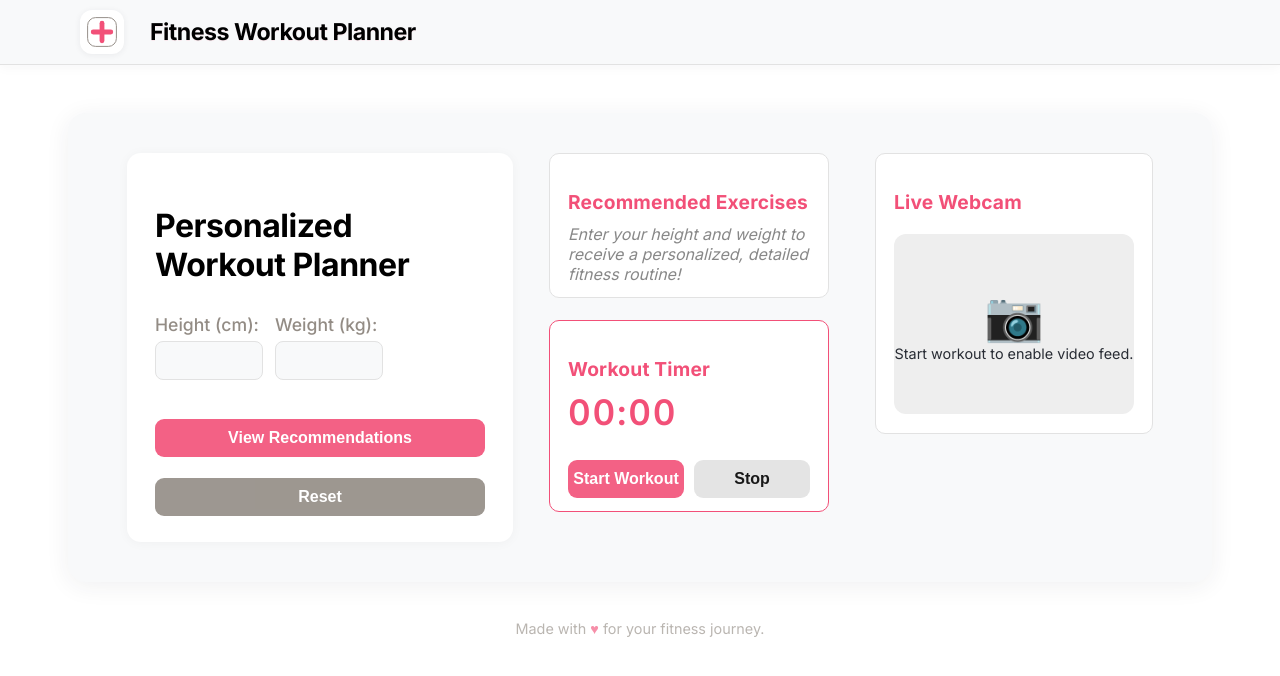
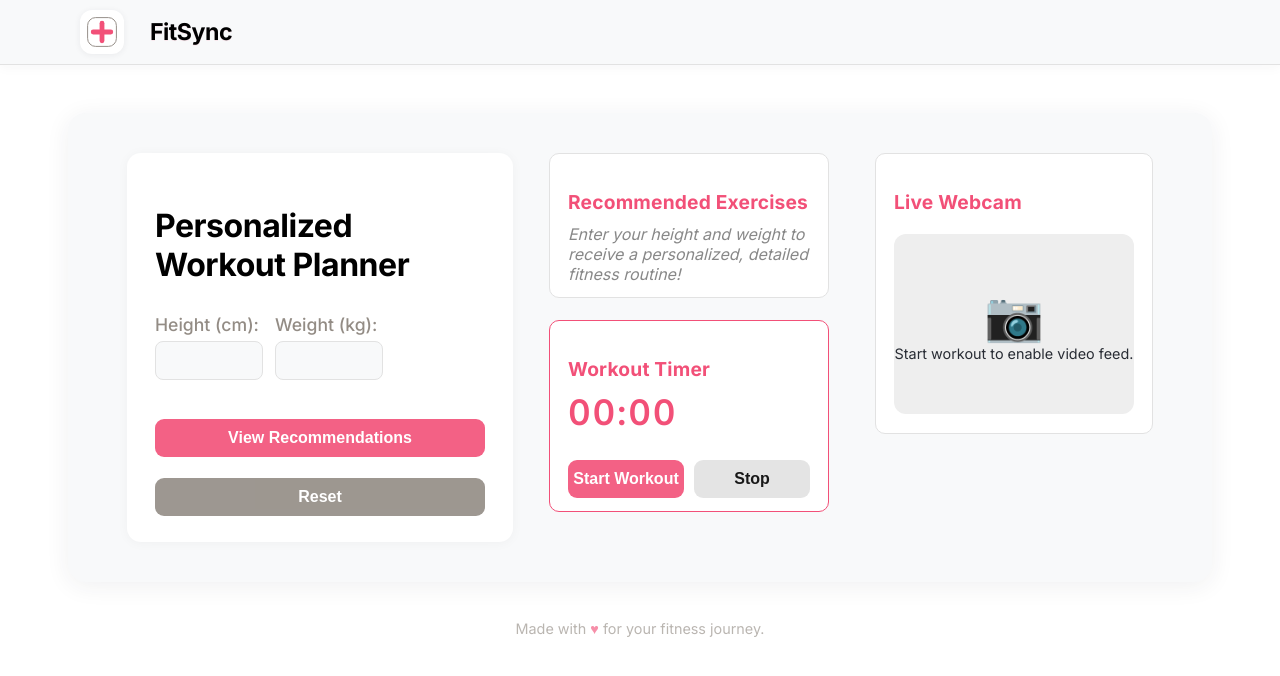
Before and after one commit to Workflow-Manager-admin/fitsync-95856-1b54aa3b, a React (Create React App) app in the folder fitness_workout_frontend/: page / in a window 1280 px wide. Shown: the top 676 px of the page. Built offline with nearby package versions, Linux system fonts and the light colour scheme; the HTML template or start-up script is replaced by a standard one.

Commit message:
CheckPoint

```diff
--- a/fitness_workout_frontend/src/Navbar.js
+++ b/fitness_workout_frontend/src/Navbar.js
@@ -52,7 +52,7 @@ function Navbar() {
             </svg>
           </span>
           <span className="fitness-navbar__title">
-            Fitness Workout Planner
+            FitSync
           </span>
         </div>
       </div>
```
Also changed, not shown: 1 other file (tests, documents, lock files or other folders).
